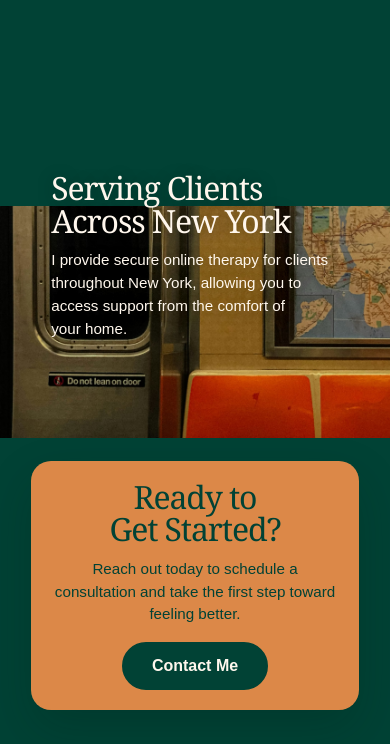
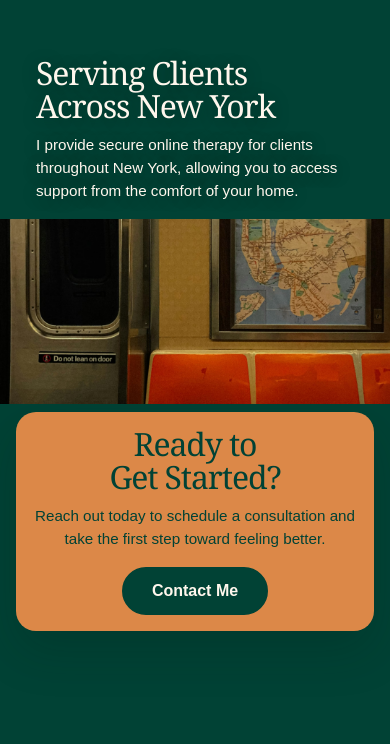
Before and after one commit to TherapyWithRuth/therapy-with-ruth-website, an Angular app: page / in a window 390 px wide. Shown: the part 6008-6752 px from the top of the page. Built offline with nearby package versions, Linux system fonts and the light colour scheme.

Commit message:
tweaked CTA for home page in mobile

```diff
--- a/src/app/home/location/location.html
+++ b/src/app/home/location/location.html
@@ -7,6 +7,8 @@
     </p>
   </div>
 
+  <div class="location__image" aria-hidden="true"></div>
+
   <div class="location__content location__content--cta" aria-labelledby="location-cta-title">
     <h2 id="location-cta-title">Ready to Get Started?</h2>
     <p>Reach out today to schedule a consultation and take the first step toward feeling better.</p>
--- a/src/app/home/location/location.scss
+++ b/src/app/home/location/location.scss
@@ -34,6 +34,10 @@
   text-align: center;
   backdrop-filter: blur(0.4rem);
   box-shadow: 0 1.25rem 3rem rgba(0, 28, 22, 0.2);
+}
+
+.location__image {
+  display: none;
 }
 
 h2 {
@@ -136,12 +140,34 @@ p {
 
 @media (max-width: 42rem) {
   .location {
-    background-position: left center;
-    background-size: auto 27.5%;
+    grid-template-rows: auto auto auto;
+    align-content: center;
+    gap: 0.5rem;
+    padding: 4.75rem 1rem 2.5rem;
+    background: var(--color-forest-dark);
   }
 
   .location__content--location {
-    transform: translateY(-10vh);
+    align-self: start;
+    padding-block: 0.5rem;
+    color: var(--color-cream);
+    text-shadow: 0 0.125rem 1rem rgba(0, 28, 22, 0.35);
+  }
+
+  .location__content--cta {
+    align-self: start;
+    padding: clamp(1rem, 4vw, 1.5rem);
+  }
+
+  .location__image {
+    display: block;
+    width: calc(100% + 2rem);
+    height: min(22svh, 12rem);
+    align-self: center;
+    margin-left: -1rem;
+    background:
+      url('/images/inside-nyc-subway-car.jpg') left center / cover no-repeat,
+      var(--color-forest-dark);
   }
 }
 
```
